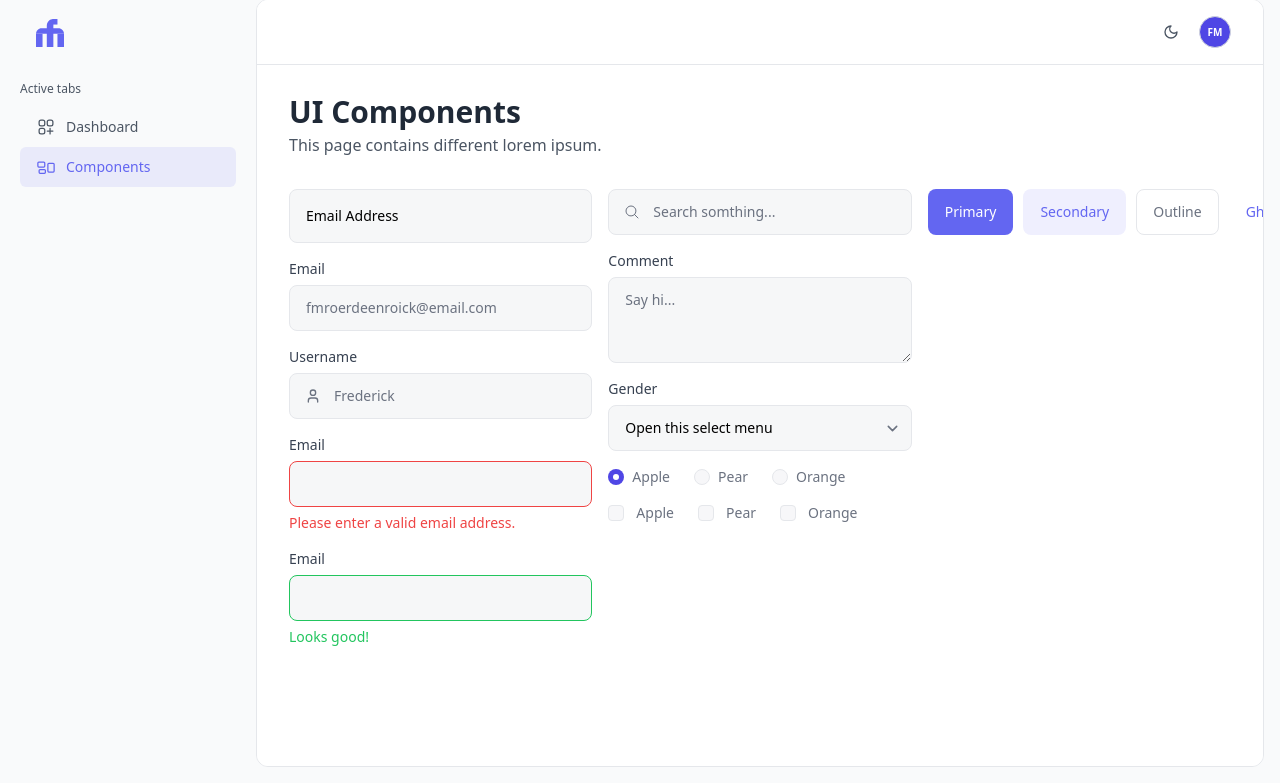
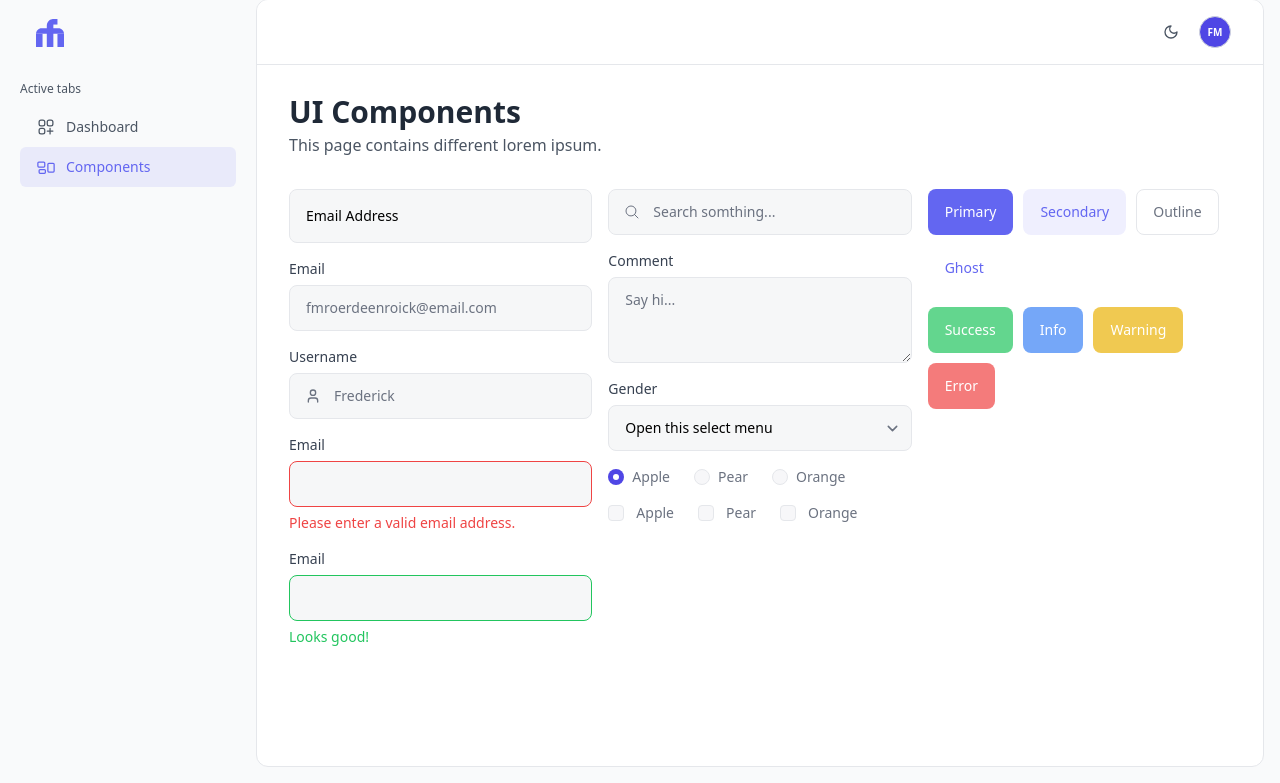
Before and after one commit to fwedwicc/WAC-Archives, a PHP site: page /layout.php in a window 1280 px wide, after a click on "Components". Shown: the part 17-800 px from the top of the page. Run offline with PHP 8.4, Linux system fonts and the light colour scheme; some libraries are stand-ins or nearby versions.

Commit message:
Added more button components with pre-defined color variants

```diff
--- a/src/components.php
+++ b/src/components.php
@@ -122,7 +122,8 @@
     <!-- // Second Column -->
     <!-- Third Column -->
     <div class="space-y-4">
-      <div class="flex gap-2.5">
+      <!-- Buttons -->
+      <div class="flex flex-wrap gap-2.5">
         <button type="button" class="btn btn-primary">
           Primary
         </button>
@@ -136,6 +137,23 @@
           Ghost
         </button>
       </div>
+      <!-- // Buttons -->
+      <!-- Button Color Variants -->
+      <div class="flex flex-wrap gap-2.5">
+        <button type="button" class="btn btn-success">
+          Success
+        </button>
+        <button type="button" class="btn btn-info">
+          Info
+        </button>
+        <button type="button" class="btn btn-warning">
+          Warning
+        </button>
+        <button type="button" class="btn btn-error">
+          Error
+        </button>
+      </div>
+      <!-- // Button Color Variants -->
     </div>
     <!-- // Third Column -->
   </div>
--- a/src/output.css
+++ b/src/output.css
@@ -1028,6 +1028,10 @@ select {
   flex-direction: column;
 }
 
+.flex-wrap {
+  flex-wrap: wrap;
+}
+
 .flex-nowrap {
   flex-wrap: nowrap;
 }
@@ -1535,7 +1539,7 @@ p:is(.dark *) {
   opacity: 0.5;
 }
 
-/* Primary base */
+/* Primary Variant */
 
 .btn-primary {
   border-width: 1px;
@@ -1556,7 +1560,7 @@ p:is(.dark *) {
   --tw-ring-color: rgb(129 140 248 / var(--tw-ring-opacity));
 }
 
-/* Secondary base */
+/* Secondary Variant */
 
 .btn-secondary {
   border-width: 1px;
@@ -1582,7 +1586,7 @@ p:is(.dark *) {
   color: rgb(129 140 248 / var(--tw-text-opacity));
 }
 
-/* Outline base */
+/* Outline Variant */
 
 .btn-outline {
   border-width: 1px;
@@ -1630,7 +1634,7 @@ p:is(.dark *) {
   color: rgb(99 102 241 / var(--tw-text-opacity));
 }
 
-/* Ghost base */
+/* Ghost Variant */
 
 .btn-ghost {
   border-width: 1px;
@@ -1653,6 +1657,82 @@ p:is(.dark *) {
 .btn-ghost:is(.dark *) {
   --tw-text-opacity: 1;
   color: rgb(129 140 248 / var(--tw-text-opacity));
+}
+
+/* Success Variant */
+
+.btn-success {
+  border-width: 1px;
+  border-color: transparent;
+  background-color: rgb(34 197 94 / 0.7);
+  --tw-text-opacity: 1;
+  color: rgb(255 255 255 / var(--tw-text-opacity));
+}
+
+.btn-success:hover {
+  background-color: rgb(34 197 94 / 0.9);
+}
+
+.btn-success:focus {
+  --tw-ring-opacity: 1;
+  --tw-ring-color: rgb(74 222 128 / var(--tw-ring-opacity));
+}
+
+/* Info Variant */
+
+.btn-info {
+  border-width: 1px;
+  border-color: transparent;
+  background-color: rgb(59 130 246 / 0.7);
+  --tw-text-opacity: 1;
+  color: rgb(255 255 255 / var(--tw-text-opacity));
+}
+
+.btn-info:hover {
+  background-color: rgb(59 130 246 / 0.9);
+}
+
+.btn-info:focus {
+  --tw-ring-opacity: 1;
+  --tw-ring-color: rgb(96 165 250 / var(--tw-ring-opacity));
+}
+
+/* Warning Variant */
+
+.btn-warning {
+  border-width: 1px;
+  border-color: transparent;
+  background-color: rgb(234 179 8 / 0.7);
+  --tw-text-opacity: 1;
+  color: rgb(255 255 255 / var(--tw-text-opacity));
+}
+
+.btn-warning:hover {
+  background-color: rgb(234 179 8 / 0.9);
+}
+
+.btn-warning:focus {
+  --tw-ring-opacity: 1;
+  --tw-ring-color: rgb(250 204 21 / var(--tw-ring-opacity));
+}
+
+/* Error Variant */
+
+.btn-error {
+  border-width: 1px;
+  border-color: transparent;
+  background-color: rgb(239 68 68 / 0.7);
+  --tw-text-opacity: 1;
+  color: rgb(255 255 255 / var(--tw-text-opacity));
+}
+
+.btn-error:hover {
+  background-color: rgb(239 68 68 / 0.9);
+}
+
+.btn-error:focus {
+  --tw-ring-opacity: 1;
+  --tw-ring-color: rgb(248 113 113 / var(--tw-ring-opacity));
 }
 
 /* ------------------------ // Button Variants ------------------------ */
```
Also changed, not shown: src/input.css (+20 -4 lines).
